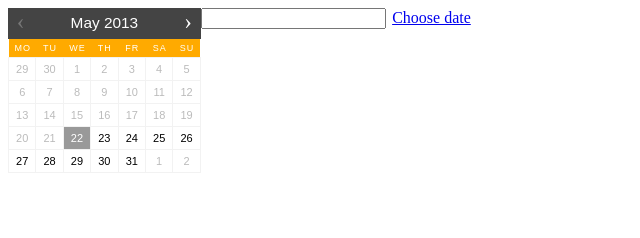
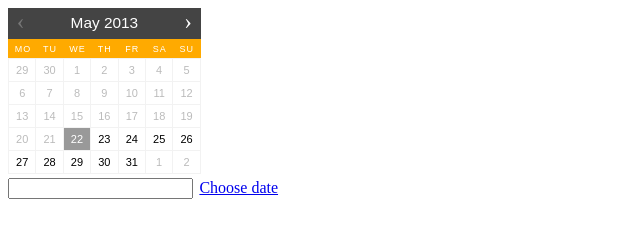
Before and after one commit to 350d/datepicker, a plain HTML site: page index.html in a window 1280 px wide. Shown: the whole page, without its empty margins (0-640 px from the left). Drawn offline with nearby package versions, Linux system fonts and the light colour scheme.

Commit message:
1px border gap update

```diff
--- a/assets/datepicker.css
+++ b/assets/datepicker.css
@@ -4,11 +4,13 @@
 	background:#fff;
 	color:#000;
 	position:absolute;
-	z-index:9999;
+	z-index:99999;
 	float:left;
 }
 .dp-popup-inline {
+	display:inline-block;
 	position:relative;
+	float:none;
 }
 .dp-popup * {
 	margin:0;
@@ -45,10 +47,12 @@
 .dp-popup .nav:hover {color:#fa0;}
 .dp-popup .nav:active {line-height:1.24em;}
 .dp-popup .nav.disabled {color:#777;}
+
 .dp-popup table {
 	border-spacing:0;
 	border-collapse:collapse;
 	background:#fff;
+	border:1px solid #fa0;
 }
 .dp-popup th,
 .dp-popup td {
@@ -61,7 +65,6 @@
 	background:#fa0;
 	color:#fff;
 	text-transform:uppercase;
-	border:0;
 	font-size:9px;
 	letter-spacing:1px;
 	text-indent:1px;
```
